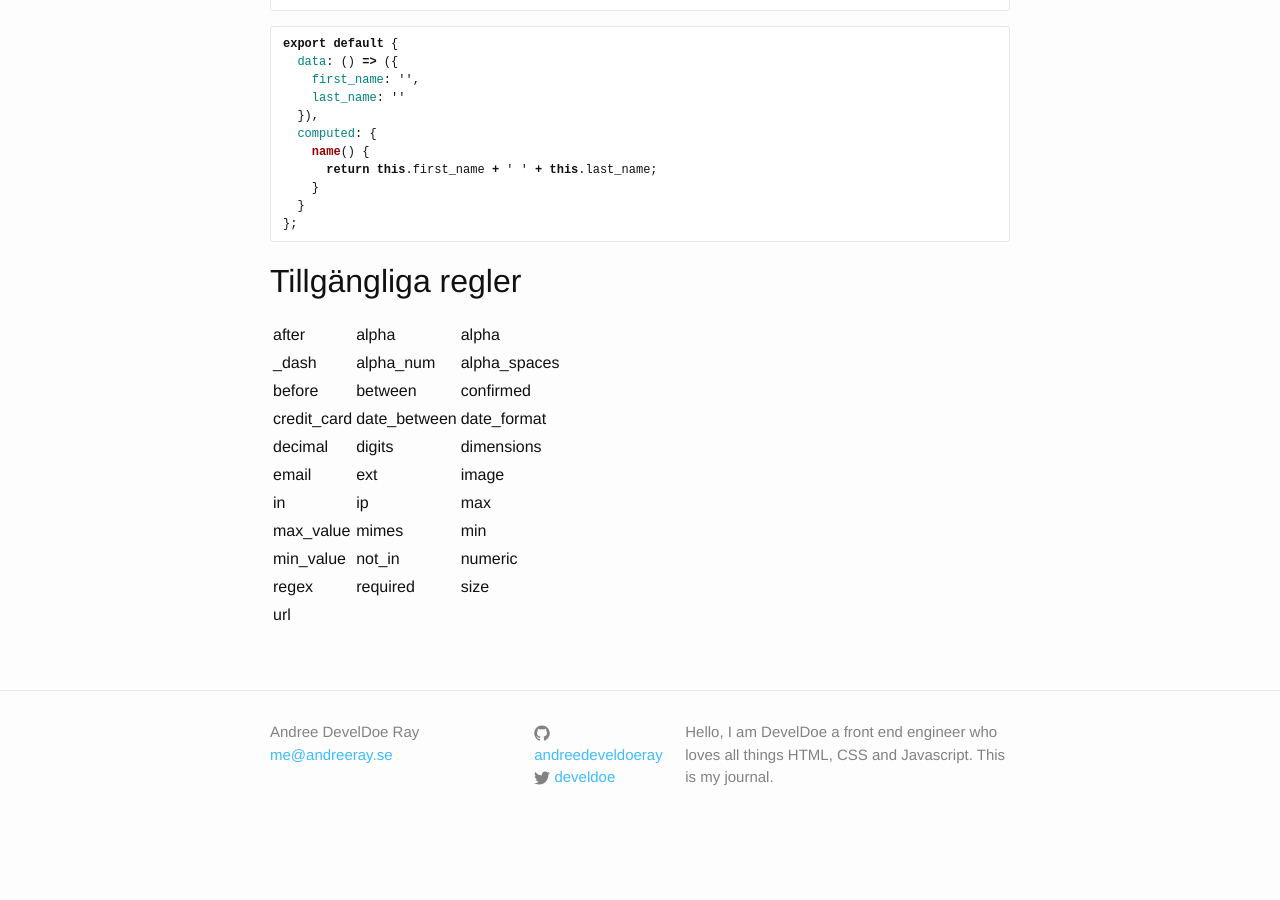
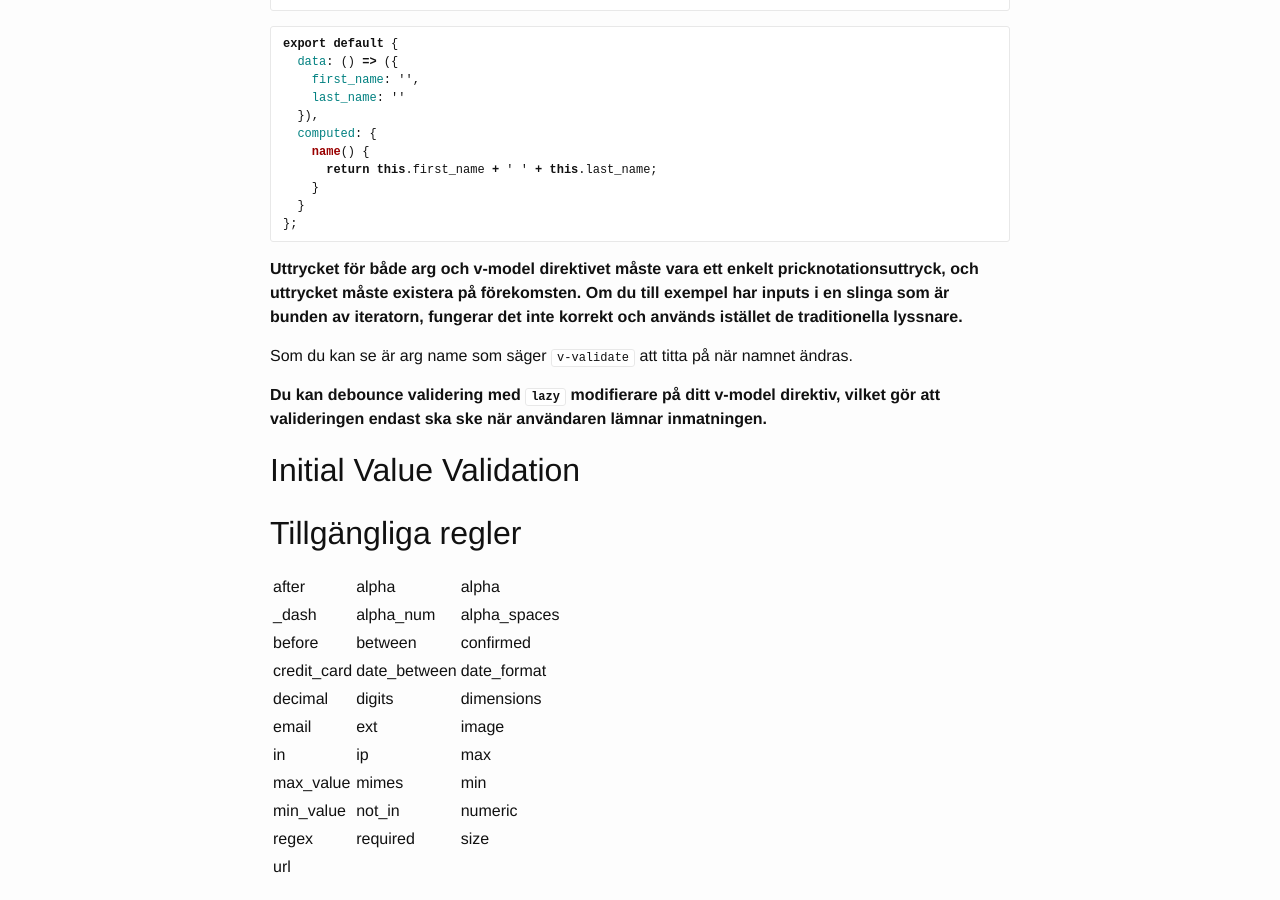
Before and after one commit to develdoe/develdoe.github.io, a Jekyll site: the page built from _posts/2018-02-26-veevalidate.md, in a window 1280 px wide and 900 px high, scrolled down 2595 px. Built offline with Jekyll 4.4.1, drawn with Linux system fonts in a browser that asks for light colours; before the commit the page ends 3444 px from its top, so only the background shows below that.

Commit message:
Create 2018-02-26-veevalidate.md

````diff
--- a/_posts/2018-02-26-veevalidate.md
+++ b/_posts/2018-02-26-veevalidate.md
@@ -133,6 +133,15 @@ export default {
 };
 ```
 
+**Uttrycket för både arg och  v-model direktivet måste vara ett enkelt pricknotationsuttryck, och uttrycket måste existera på förekomsten. Om du till exempel har inputs i en slinga som är bunden av iteratorn, fungerar det inte korrekt och används istället de traditionella lyssnare.**
+
+Som du kan se är arg name som säger `v-validate` att titta på när namnet ändras.
+
+**Du kan debounce validering med `lazy` modifierare på ditt v-model direktiv, vilket gör att valideringen endast ska ske när användaren lämnar inmatningen.**
+
+## Initial Value Validation
+
+
 ## Tillgängliga regler
 
 |:------------- |:-------------:| -----:|
````
